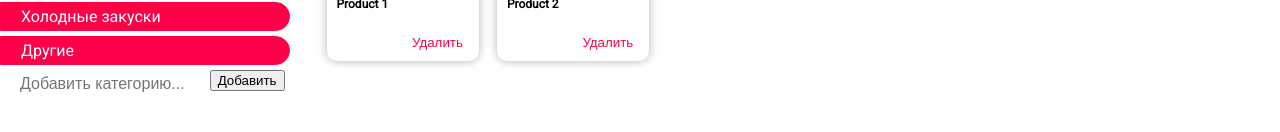
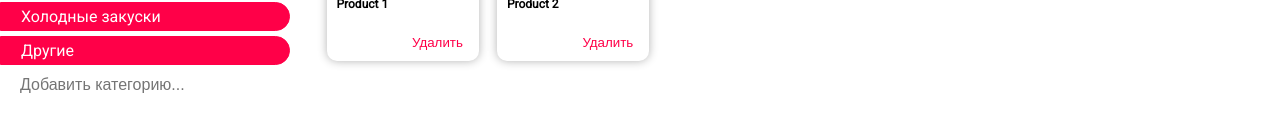
Before and after one commit to Medkhat/onkeeper, a React (Create React App) app: page / in a window 1280 px wide. Shown: the part 260-392 px from the top of the page. Built offline with nearby package versions, Linux system fonts and the light colour scheme.

Commit message:
Onkeeper app

```diff
--- a/src/App.js
+++ b/src/App.js
@@ -19,7 +19,7 @@ function App(props) {
               <Menu
                 categories={props.state.menuPage.categories}
                 products={props.state.menuPage.products}
-                addCatItem={props.addCatItem}
+                addCatItem={props.state.addCatItem}
               />
             )
           }}
--- a/src/components/header/Header.module.css
+++ b/src/components/header/Header.module.css
@@ -1,5 +1,5 @@
 header {
-  width: calc(100% - 20px);
+  width: 100%;
   min-width: 991px;
   padding: 10px;
   display: flex;
--- a/src/components/menu/Menu.module.css
+++ b/src/components/menu/Menu.module.css
@@ -72,17 +72,29 @@
   border-radius: 0 15px 15px 0;
   outline: none;
   font-size: 16px;
-  padding: 4px 4px 4px 20px;
+  padding: 5px 4px 4px 20px;
   border-left: none;
   color: #ff0048;
 }
 .category_input button {
   position: absolute;
-  right: 5px;
-  top: 0;
+  right: 4px;
+  top: 4px;
+  background-color: #ff0048;
+  color: #ffffff;
+  border: none;
+  cursor: pointer;
+  border-radius: 10px;
+  padding: 3px 10px;
+  opacity: 0;
+  visibility: hidden;
 }
 .category_input input:focus {
   border-color: #ff0048;
+}
+.category_input input:focus + button {
+  opacity: 1;
+  visibility: visible;
 }
 
 /* Styles for products block */
--- a/src/components/menu/categories/Categories.jsx
+++ b/src/components/menu/categories/Categories.jsx
@@ -3,15 +3,18 @@ import m from '../Menu.module.css'
 import CategoryItem from './CategoryItem'
 
 const Categories = (props) => {
-  let categoryItems = props.categories.map(item => <CategoryItem name={item.name} href={item.id}/>)
 
-  let newCatItem = React.createRef();
+  let categoryItems = props.categories.map(item => {
+    return <CategoryItem name={item.name} href={item.id}/>
+  })
+
+  let newCatItem = React.createRef()
 
   let addCatItem = () => {
     let itemTitle = newCatItem.current.value
     props.addCatItem(itemTitle)
+    console.log(itemTitle);
   }
-
   return(
     <div className={m.category_block}>
       <h3 className={m.title}>Категории</h3>
--- a/src/data/state.js
+++ b/src/data/state.js
@@ -1,3 +1,5 @@
+import { rerenderEntiredTree } from "../render"
+
 let state = {
   menuPage: {
     categories: [
@@ -11,15 +13,15 @@ let state = {
       {id: 1, title: 'Product 1', img: 'https://www.good-menu.ru/img/postre/tort-brauni63.jpg'},
       {id: 2, title: 'Product 2', img: 'https://cdn.sallysbakingaddiction.com/wp-content/uploads/2019/02/red-velvet-cake-slice-2.jpg'},
     ]
+  },
+  addCatItem: function(name) {
+    let newItem = {
+      id: 6,
+      name: name
+    }
+    this.menuPage.categories.push(newItem)
+    rerenderEntiredTree(this)
   }
 }
 
-export let addCatItem = (name) => {
-  let newItem = {
-    id: 6,
-    name: name
-  }
-  state.menuPage.categories.push(newItem)
-}
-
-export default state;
+export default state
--- a/src/index.js
+++ b/src/index.js
@@ -1,17 +1,4 @@
-import React from 'react';
-import ReactDOM from 'react-dom';
-import './index.css';
-import App from './App';
-import {BrowserRouter} from 'react-router-dom';
-//import * as serviceWorker from './serviceWorker';
 import state from './data/state';
-import {addCatItem} from './data/state';
+import { rerenderEntiredTree } from './render';
 
-ReactDOM.render(
-  <BrowserRouter>
-    <App state={state} addCatItem={addCatItem}/>
-  </BrowserRouter>,
-  document.getElementById('app')
-);
-
-//serviceWorker.unregister();
+rerenderEntiredTree(state);
--- /dev/null
+++ b/src/render.js
@@ -0,0 +1,17 @@
+import React from 'react';
+import ReactDOM from 'react-dom';
+import './index.css';
+import App from './App';
+import {BrowserRouter} from 'react-router-dom';
+//import * as serviceWorker from './serviceWorker';
+
+export let rerenderEntiredTree = (state) => {
+  ReactDOM.render(
+    <BrowserRouter>
+      <App state={state}/>
+    </BrowserRouter>,
+    document.getElementById('app')
+  );
+}
+
+//serviceWorker.unregister();
```
Also changed, not shown: 1 other file (tests, documents, lock files or other folders).
